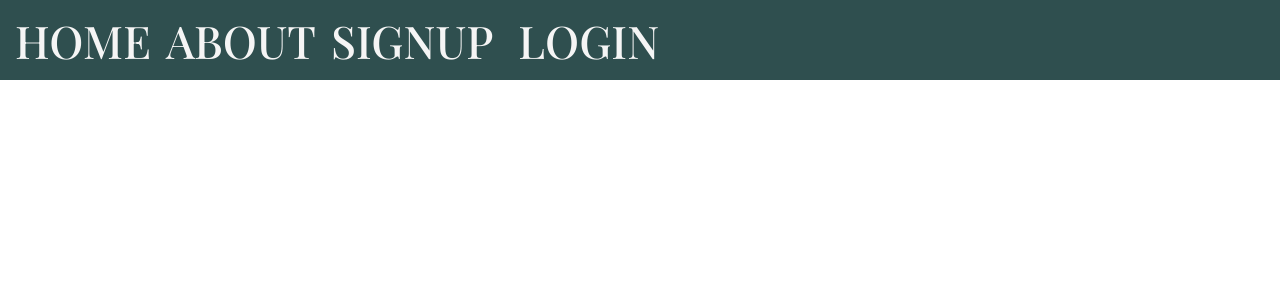
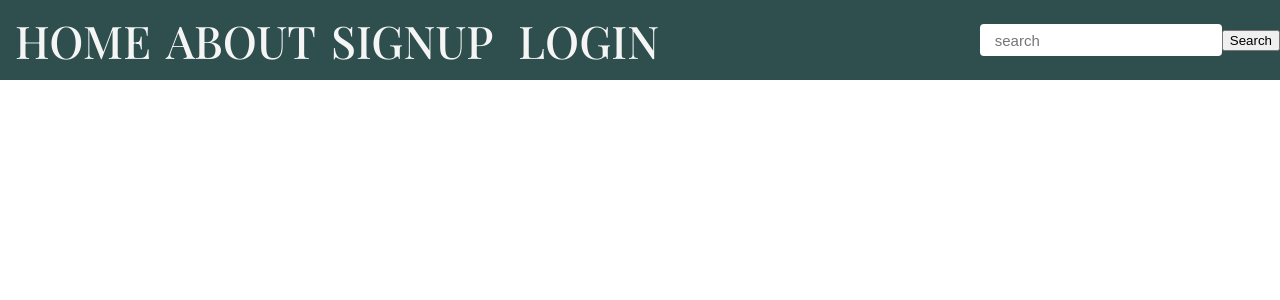
Before and after one commit to JLPinthecity/horror-movies-frontend, a React (Create React App) app: page / in a window 1280 px wide. Shown: the top 300 px of the page. Built offline with nearby package versions, Linux system fonts and the light colour scheme; no server answers.

Commit message:
add search bar in nav and formatting

```diff
--- a/src/App.css
+++ b/src/App.css
@@ -21,7 +21,7 @@ body {
 .nav .left {
     flex: 75%;
     display: flex;
-    justify-content: left;
+    justify-content: flex-start;
     align-items: center;
 }
 
@@ -47,8 +47,21 @@ body {
 }
 
 .nav .right {
-    flex: 25%
+    flex: 25%;
+    display: flex;
+    align-items: center;
+    justify-content: flex-end;
+}
+
+.nav .right input {
+    width: 225px;
+    height: 30px;
+    border: none;
+    border-radius: 4px;
+    font-size: 15px;
+    padding-left: 15px;
+    color:black;
 }
 
 
-/* flex 50% will divide the space into two responsive sides */
+/* flex % will divide the space into two responsive sides */
--- a/src/components/NavBar.js
+++ b/src/components/NavBar.js
@@ -24,7 +24,8 @@ const NavBar = (props) => {
 
 
             <div className="right">
-
+                <input type="text" placeholder="search"/>
+                <button>Search</button>
             </div>
 
         </div>
```
